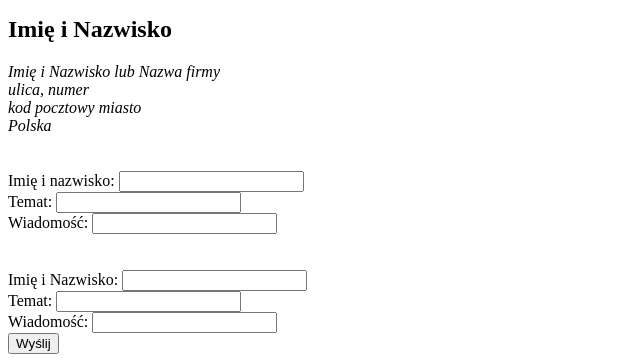
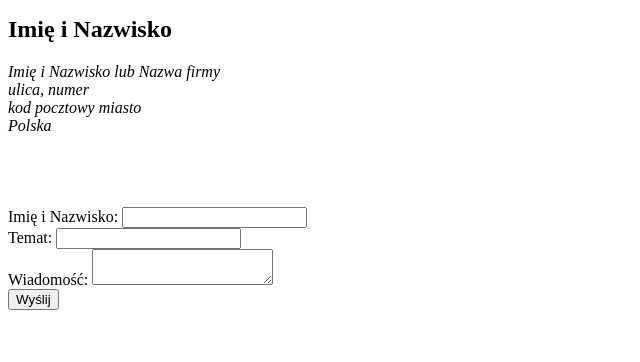
Before and after one commit to zuczekann/15-html-prosta-strona, a plain HTML site: page index.html in a window 1280 px wide. Shown: the part 720-1082 px from the top of the page, without its empty margins (0-640 px from the left). After the commit the page ends 1038 px from the top, so only its background shows below. Drawn offline with Linux system fonts and the light colour scheme.

Commit message:
poprawione - zgodnie z uwagami

```diff
--- a/index.html
+++ b/index.html
@@ -75,42 +75,18 @@
         </address>
         <br><br>
 
-        <!-- ŹLE
-        <div class="frm_kontaktowy">
-            <form>
-                <dt>Imię</dt>
-                <dd><input type="text" name="imie*" required></dd>
-                <dt>Temat</dt>
-                <dd><input type="text" name="temat" required></dd>
-                <dt>Wiadomość</dt>
-                <dd><textarea name="wiadomosc" required></textarea></dd>
-                <input type="submit" value="Wyślij">
-            </form>
-        </div> -->
-
         <div class="frm_kontaktowy">
             <form>
 
-                <!-- wersja I  -->
-                <label>Imię i nazwisko:
-                        <input type="text" name="" required></label><br>
-                <label>Temat:
-                        <input type="text" temat="" required></label><br>
-                <label>Wiadomość:
-                        <input type="textarea" wiadomosc="" required></label><br>
-
-                <!-- wersja II  -->
                 <br><br>
                 <label for="username">Imię i Nazwisko:</label>
-                <input id="username" name="username" type="text" required/>
+                <input id="username" name="username" type="text" required><br>
 
-                <br>
                 <label for="messagesubject">Temat:</label>
-                <input id="messagesubject" name="messagesubject" type="text" required/>
+                <input id="messagesubject" name="messagesubject" type="text" required><br>
 
-                <br>
                 <label for="message">Wiadomość:</label>
-                <input id="message" name="message" type="text" required/>
+                <textarea id="message" name="message"> </textarea>
 
                 <br>
                 <input type="submit" value="Wyślij">
```
